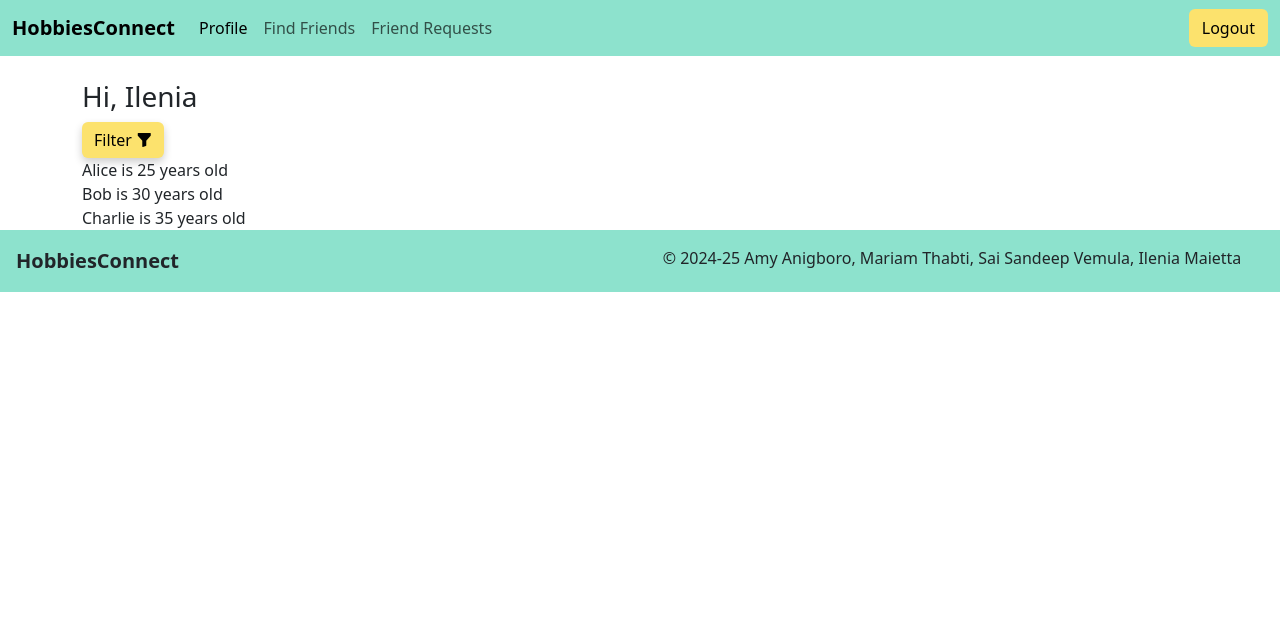
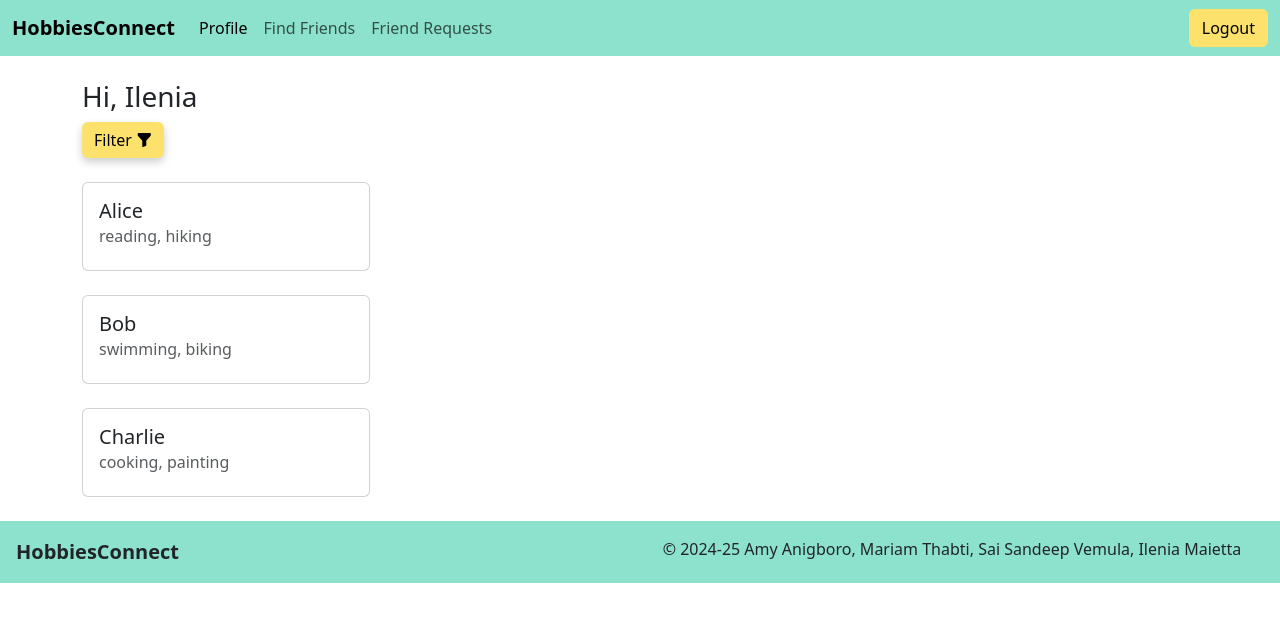
Before and after one commit to ileniadigital/HobbiesConnect, a Vue app in the folder frontend/: page /findfriends in a window 1280 px wide. Shown: the top 622 px of the page. Built offline with nearby package versions, Linux system fonts and the light colour scheme.

Commit message:
Created Friend component to display each user with their hobbies

```diff
--- /dev/null
+++ b/frontend/src/components/Friend.vue
@@ -0,0 +1,26 @@
+<template>
+    <div class="card" style="width: 18rem;">
+        <div class="card-body">
+            <h5 class="card-title">{{ name }}</h5>
+            <h6 class="card-subtitle mb-2 text-body-secondary">{{ hobbies.join(', ') }}</h6>
+        </div>
+    </div>
+</template>
+
+<script lang="ts">
+import { defineComponent, PropType } from "vue";
+
+export default defineComponent({
+    name: "Friend",
+    props: {
+        name: {
+            type: String,
+            required: true
+        },
+        hobbies: {
+            type: Array as PropType<string[]>,
+            required: true
+        }
+    }
+})
+</script>
--- a/frontend/src/pages/FindFriends.vue
+++ b/frontend/src/pages/FindFriends.vue
@@ -5,30 +5,36 @@
     <!-- Add a filter -->
     <Filter />
     <!-- Friends List -->
-    <div v-for="friend in friends" :key="friend.name">
-        <div>{{ friend.name }} is {{ friend.age }} years old</div>
+    <div class="friend-card" v-for="friend in friends" :key="friend.name">
+        <Friend :name="friend.name" :hobbies="friend.hobbies" />
     </div>
 </template>
 
 <script lang="ts">
 import { defineComponent } from "vue";
 import Filter from "../components/Filter.vue";
+import Friend from "../components/Friend.vue";
 
 export default defineComponent({
     components: {
-        Filter
+        Filter,
+        Friend
     },
     data() {
         return {
             name: "Ilenia", // Change this to dynamic data
             friends: [
-                { name: "Alice", age: 25 },
-                { name: "Bob", age: 30 },
-                { name: "Charlie", age: 35 },
+                { name: "Alice", age: 25, hobbies: ["reading", "hiking"] },
+                { name: "Bob", age: 30, hobbies: ["swimming", "biking"] },
+                { name: "Charlie", age: 35, hobbies: ["cooking", "painting"] },
             ]
         };
     }
 })
 </script>
 
-<style scoped></style>
+<style scoped>
+.friend-card {
+    margin: 1.5rem 0 1.5rem 0;
+}
+</style>
--- a/frontend/src/pages/FriendRequests.vue
+++ b/frontend/src/pages/FriendRequests.vue
@@ -8,11 +8,9 @@
 
 <script lang="ts">
 import { defineComponent } from "vue";
-    import Header from "@/components/Header.vue";
 
 export default defineComponent({
   components: {
-            Header
   },
   data() {
     return {
@@ -22,5 +20,4 @@
 })
 </script>
 
-  <style scoped>
-  </style>
+<style scoped></style>
```
Lines whose indentation alone changed are shown as unchanged.
